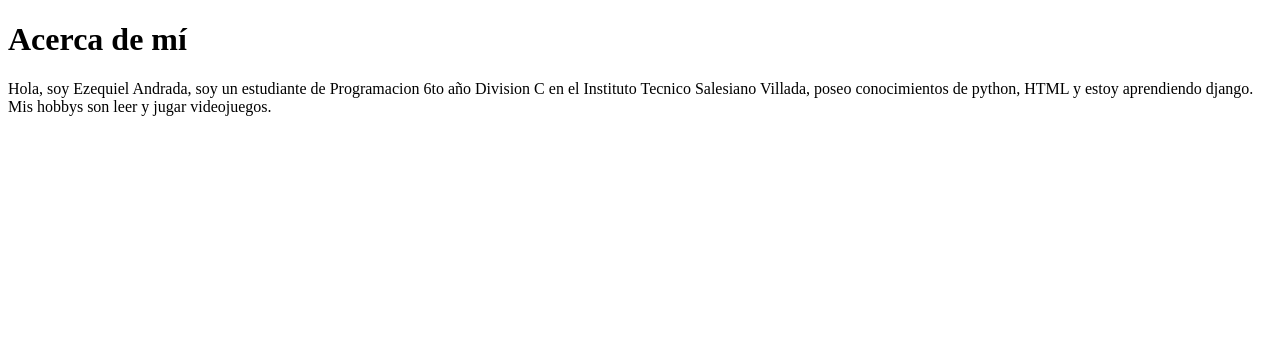
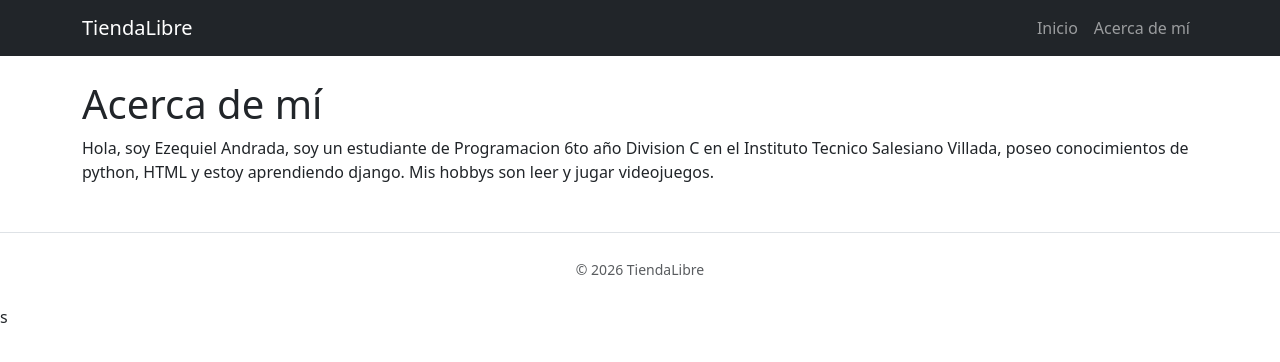
Before and after one commit to Villada-PG3/trabajo-practico-tienda-libre-Hex4gono, a Django app: page /acerca_de_mi/ in a window 1280 px wide. Shown: the top 362 px of the page. Run offline with Django 5.2, Linux system fonts and the light colour scheme.

Commit message:
Clase 3 Templates y navbar actualizada

```diff
--- /dev/null
+++ b/app1/templates/app1/_navbar.html
@@ -0,0 +1,18 @@
+<nav class="navbar navbar-expand-lg navbar-dark bg-dark">
+    <div class="container">
+        <a class="navbar-brand" href="{% url 'home' %}">TiendaLibre</a>
+        <button class="navbar-toggler" type="button" data-bs-toggle="collapse" data-bs-target="#navbarNav">
+            <span class="navbar-toggler-icon"></span>
+        </button>
+        <div class="collapse navbar-collapse" id="navbarNav">
+            <ul class="navbar-nav ms-auto">
+                <li class="nav-item">
+                    <a class="nav-link" href="{% url 'home' %}">Inicio</a>
+                </li>
+                <li class="nav-item">
+                    <a class="nav-link" href="{% url 'acerca_de_mi' %}">Acerca de mí</a>
+                </li>
+            </ul>
+        </div>
+    </div>
+</nav>
--- a/app1/templates/app1/acerca_de_mi.html
+++ b/app1/templates/app1/acerca_de_mi.html
@@ -1,4 +1,13 @@
 <!DOCTYPE html>
+{% extends "app1/base.html" %}
+
+
+{% block title %}
+Acerca de mí | Tienda Libre
+{% endblock %}
+
+{% block content %}
+
 <html lang="es">
 <head>
     <meta charset="UTF-8">
@@ -11,3 +20,5 @@
 
 </body>
 </html>
+
+{% endblock %}
--- /dev/null
+++ b/app1/templates/app1/base.html
@@ -0,0 +1,25 @@
+{% load static %}
+<!DOCTYPE html>
+<html lang="es">
+<head>
+    <meta charset="UTF-8">
+    <meta name="viewport" content="width=device-width, initial-scale=1.0">
+    <title>{% block title %}TiendaLibre{% endblock %}</title>
+    <link href="https://cdn.jsdelivr.net/npm/bootstrap@5.3.3/dist/css/bootstrap.min.css" rel="stylesheet">
+</head>
+<body>
+
+    {% include "app1/_navbar.html" %}
+
+    <main class="container mt-4">
+        {% block content %}
+        {% endblock %}
+    </main>
+
+    <footer class="text-center text-muted py-4 mt-5 border-top">
+        <small>&copy; 2026 TiendaLibre</small>
+    </footer>
+
+    <script src="https://cdn.jsdelivr.net/npm/bootstrap@5.3.3/dist/js/bootstrap.bundle.min.js"></script>
+</body>
+</html>s
```
Also changed, not shown: app1/templates/app1/home.html (+19 -0 lines).
